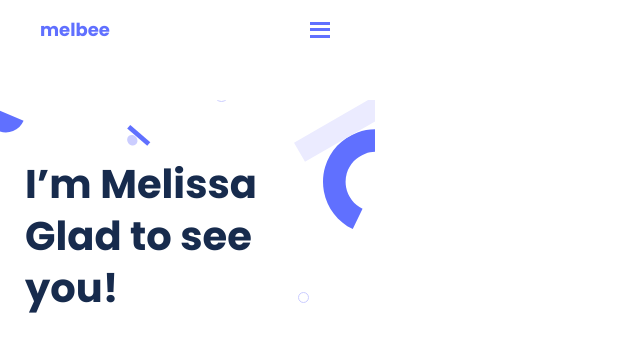
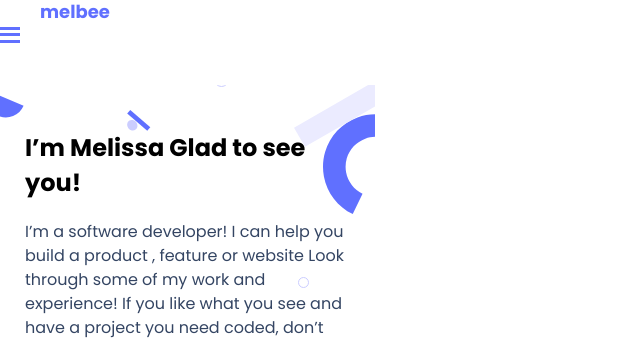
Before and after one commit to melybee-07/Portfolio-setup-and-mobile-first, a website: page index.html in a window 1280 px wide. Shown: the top 338 px of the page, without its empty margins (0-640 px from the left). Drawn offline with Linux system fonts and the light colour scheme.

Commit message:
modified the html file considering the reviewer sugestion

```diff
--- a/index.html
+++ b/index.html
@@ -12,19 +12,21 @@
     <title>My Portfolio</title>
 </head>
 <body>
-    <header>
+
+        <nav>
         <a id="mylogo" href="#">melbee</a>
-        <a id="humberger-bottun">
+        <div id="humberger-bottun">
             <span class="ico"></span>
             <span class="ico"></span>
             <span class="ico"></span>
-        </a>
-    </header>
+        </div>
+        </nav>
+
 
     <main>
         <section id="sec">
-        <h2>I’m Melissa
-        Glad to see you!</h2>
+        <h1>I’m Melissa
+        Glad to see you!</h1>
         <p>I’m a software developer! I can help you build a product , feature or website Look through some of my work and
         experience! If you like what you see and have a project you need coded, don’t hestiate to contact me.</p>
         <a href="#">LET’S CONNECT</a>
```
